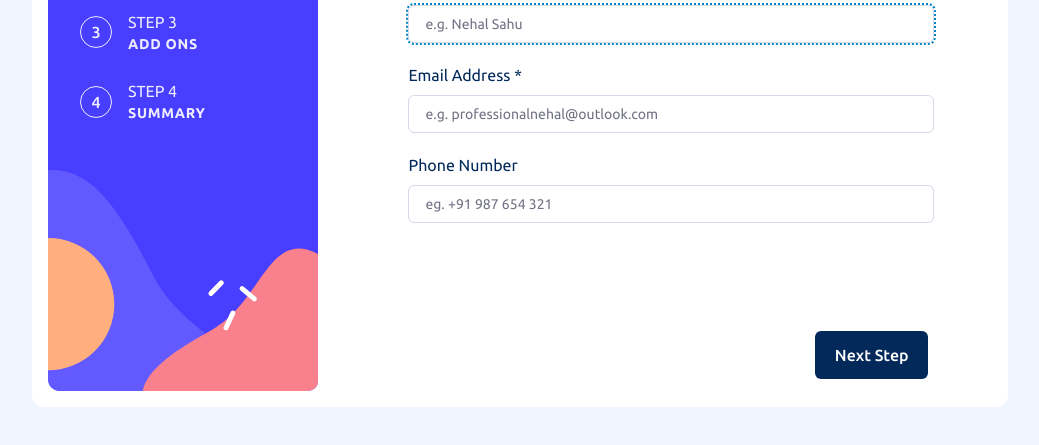
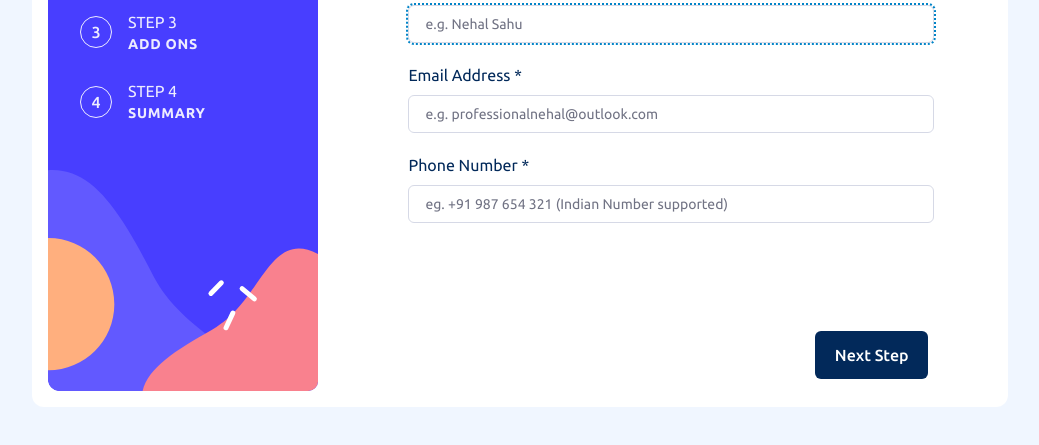
Before and after one commit to NehalSahu8055/Responsive-Multistep-form, a website: page index.html in a window 1280 px wide. Shown: the part 289-734 px from the top of the page, without its empty margins (120-1159 px from the left). Drawn offline with nearby package versions, Linux system fonts and the light colour scheme.

Commit message:
Update index.html

```diff
--- a/index.html
+++ b/index.html
@@ -166,12 +166,11 @@
               <!-- Phone Number -->
               <div class="flex flex-col-reverse py-2.5 gap-2">
                 <input
-                  class="tel text-[color:var(--purplishBlue)] placeholder:text-[color:var(--coolGray)] border-[1px] border-[color:var(--lightGray)] px-4 py-2 text-sm rounded-md focus:outline-2 focus:outline-sky-600 focus:outline-dotted"
+                  class="tel text-[color:var(--purplishBlue)] placeholder:text-[color:var(--coolGray)] border-[1px] border-[color:var(--lightGray)] px-4 py-2 text-sm rounded-md focus:outline-2 focus:outline-sky-600 focus:outline-dotted hover:cursor-[url('/assets/images/india-flag-icon.svg'),_pointer] error-border"
                   type="tel"
                   name="mob-no"
                   id="mob-number"
-                  placeholder="eg. +91 987 654 321"
-                  pattern="[+]{1}[0-9]{11,14}"
+                  placeholder="eg. +91 987 654 321 (Indian Number supported)"
                   required
                   maxlength="10"
                   autocomplete="tel"
@@ -180,7 +179,7 @@
                   class="flex items-baseline justify-between"
                   for="mob-number"
                 >
-                  <p>Phone Number</p>
+                  <p>Phone Number <span aria-label="required">*</span></p>
                   <div
                     class="error-txt text-xs text-[var(--strawberryRed)] italic hidden"
                   ></div>
```
